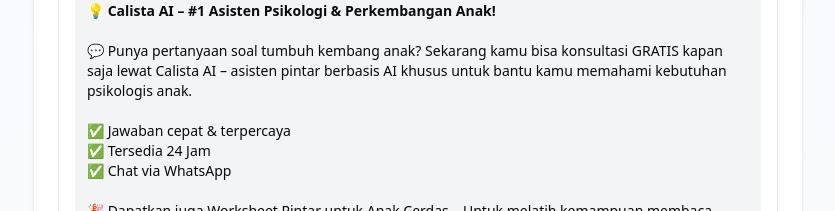
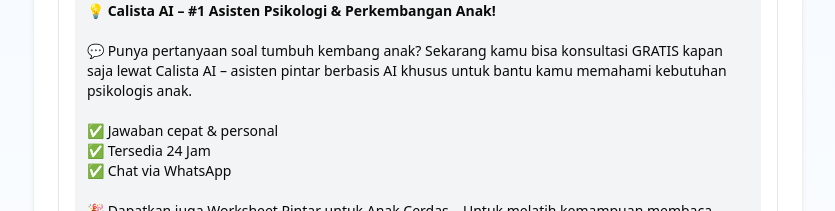
Before and after one commit to ekonurwahyudi/Asah_Sikecil, a React (Vite) app: page /free-offer in a window 1280 px wide. Shown: the part 860-1071 px from the top of the page, without its empty margins (222-1057 px from the left). Built offline with nearby package versions, Linux system fonts and the light colour scheme.

Commit message:
Alhamdulillah bismillah

```diff
--- a/src/components/FreeOfferPage.jsx
+++ b/src/components/FreeOfferPage.jsx
@@ -63,7 +63,7 @@
   };
 
   const handleCopyCaption = () => {
-    const caption = "💡 *Calista AI – #1 Asisten Psikologi & Perkembangan Anak!* \n\n💬 Punya pertanyaan soal tumbuh kembang anak? Sekarang kamu bisa konsultasi *GRATIS* kapan saja lewat Calista AI – asisten pintar berbasis AI khusus untuk bantu kamu memahami kebutuhan psikologis anak. \n\n✅ Jawaban cepat & terpercaya \n✅ Tersedia 24 jam \n✅ Chat via WhatsApp \n\n🎉 Dapatkan juga Worksheet Pintar untuk Anak Cerdas – Untuk melatih kemampuan membaca, menulis, dan berhitung anak di rumah. \n\n📍 Kunjungi sekarang: www.asahsikecil.com \n📢 Kuota terbatas, jangan sampai kelewatan!";
+    const caption = "💡 *Calista AI – #1 Asisten Psikologi & Perkembangan Anak!* \n\n💬 Punya pertanyaan soal tumbuh kembang anak? Sekarang kamu bisa konsultasi *GRATIS* kapan saja lewat Calista AI – asisten pintar berbasis AI khusus untuk bantu kamu memahami kebutuhan psikologis anak. \n\n✅ Jawaban cepat & personal \n✅ Tersedia 24 jam \n✅ Chat via WhatsApp \n\n🎉 Dapatkan juga Worksheet Pintar untuk Anak Cerdas – Untuk melatih kemampuan membaca, menulis, dan berhitung anak di rumah. \n\n📍 Kunjungi sekarang: www.asahsikecil.com \n📢 Kuota terbatas, jangan sampai kelewatan!";
     navigator.clipboard.writeText(caption);
     alert("Caption berhasil disalin!");
   };
@@ -167,7 +167,7 @@
             <div className="bg-gray-100 p-3 rounded-md text-sm">
               <p>💡 <b>Calista AI – #1 Asisten Psikologi & Perkembangan Anak!</b></p> <br/>
               <p>💬 Punya pertanyaan soal tumbuh kembang anak? Sekarang kamu bisa konsultasi GRATIS kapan saja lewat Calista AI – asisten pintar berbasis AI khusus untuk bantu kamu memahami kebutuhan psikologis anak.</p><br/>
-              <p>✅ Jawaban cepat & terpercaya</p>
+              <p>✅ Jawaban cepat & personal</p>
               <p>✅ Tersedia 24 Jam</p>
               <p>✅ Chat via WhatsApp</p><br/>
               <p>🎉 Dapatkan juga Worksheet Pintar untuk Anak Cerdas – Untuk melatih kemampuan membaca, menulis, dan berhitung anak di rumah.</p><br/>
```
Also changed, not shown: 2 other files (tests, documents, lock files or other folders).
